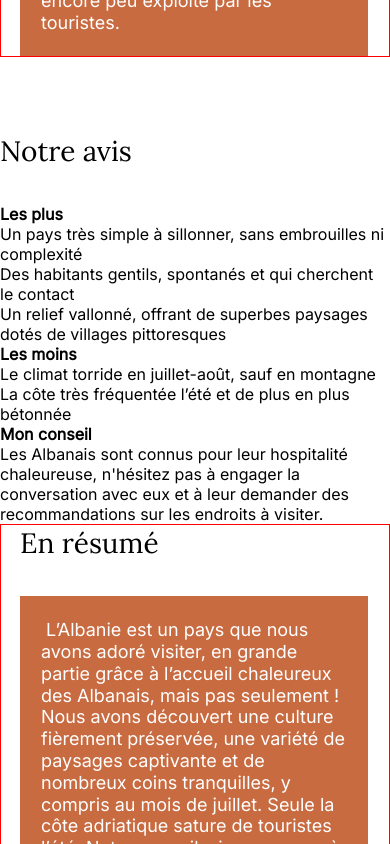
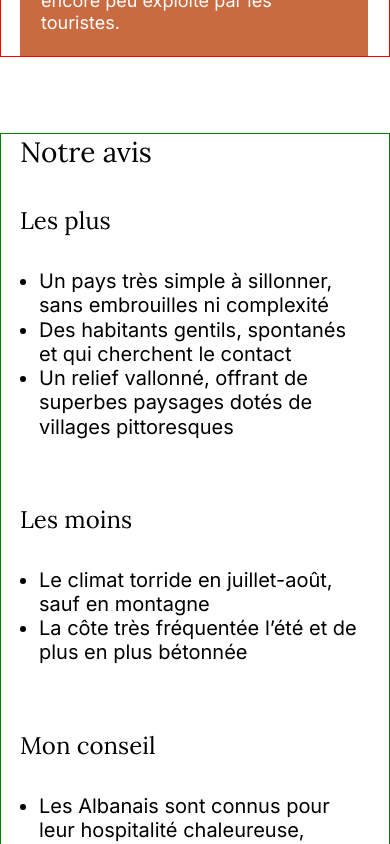
Before and after one commit to KatiaZd/Angular-BlogVoyage, an Angular app: page /articles/1 in a window 390 px wide. Shown: the part 1760-2604 px from the top of the page. Built offline with nearby package versions, Linux system fonts and the light colour scheme; no server answers.

Commit message:
css mobile

```diff
--- a/src/app/components/avis-article/avis-article.component.css
+++ b/src/app/components/avis-article/avis-article.component.css
@@ -0,0 +1,15 @@
+section {
+    padding: 0 21px 0 19px;
+    border: 1px solid green;
+    margin-bottom: 86px;
+}
+
+li {
+    line-height: 24.2px;
+    font-size: 20px;
+    margin-left: 19px;
+}
+
+.margin {
+    margin-top: 65px;
+}
--- a/src/app/components/avis-article/avis-article.component.html
+++ b/src/app/components/avis-article/avis-article.component.html
@@ -7,12 +7,12 @@
             <li> {{item}} </li>
         </ul>
 
-    <h4 *ngIf="negativePoints.length > 0">Les moins</h4>
+    <h4 class="margin" *ngIf="negativePoints.length > 0">Les moins</h4>
         <ul *ngFor="let item of negativePoints">
             <li> {{item}} </li>
         </ul>
 
-    <h4 *ngIf="tips.length > 0">Mon conseil</h4>
+    <h4 class="margin" *ngIf="tips.length > 0">Mon conseil</h4>
         <ul *ngFor="let item of tips">
             <li> {{item}} </li>
         </ul>
--- a/src/app/components/img-article/img-article.component.css
+++ b/src/app/components/img-article/img-article.component.css
@@ -5,7 +5,6 @@
 }
 
 h2 {
-    font-family: 'Lora', serif;
     font-size: clamp(26px, 5vw, 60px);
     font-weight: 400;
 }
--- a/src/styles.css
+++ b/src/styles.css
@@ -14,9 +14,17 @@ font-family: 'Lora', serif; */
             font-family: 'Inter', sans-serif;
 }
 
-h3 {
+h2, h3, h4 {
     font-family: 'Lora', serif;
     font-weight: 400;
-    font-size: clamp(28px, 5vw, 60px);
+}
+
+h3 {
+    font-size: clamp(28px, 4vw, 60px);
     margin-bottom: 35px;
 }
+
+h4 {
+    font-size: 24px;
+    margin-bottom: 33px;
+}
```
